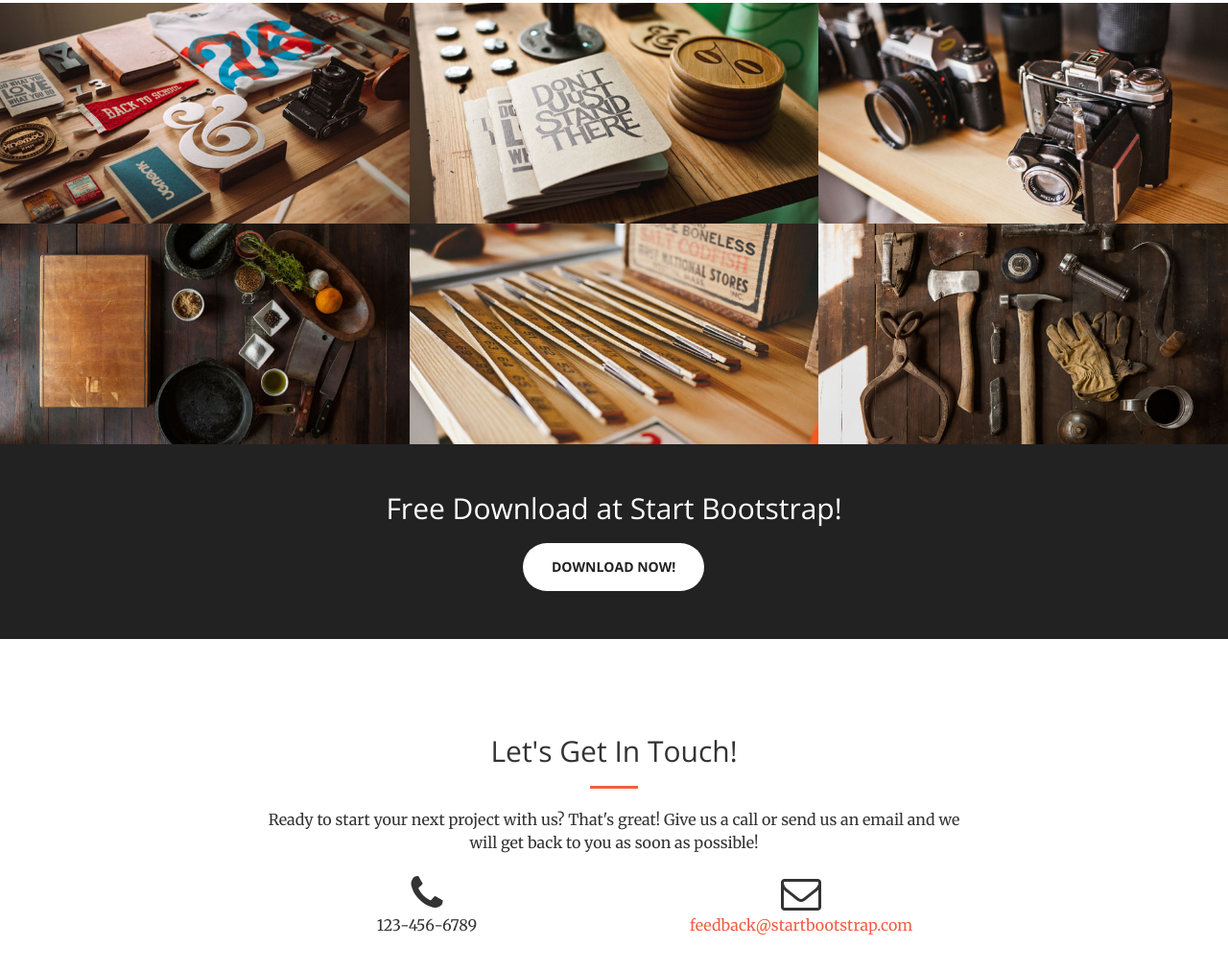
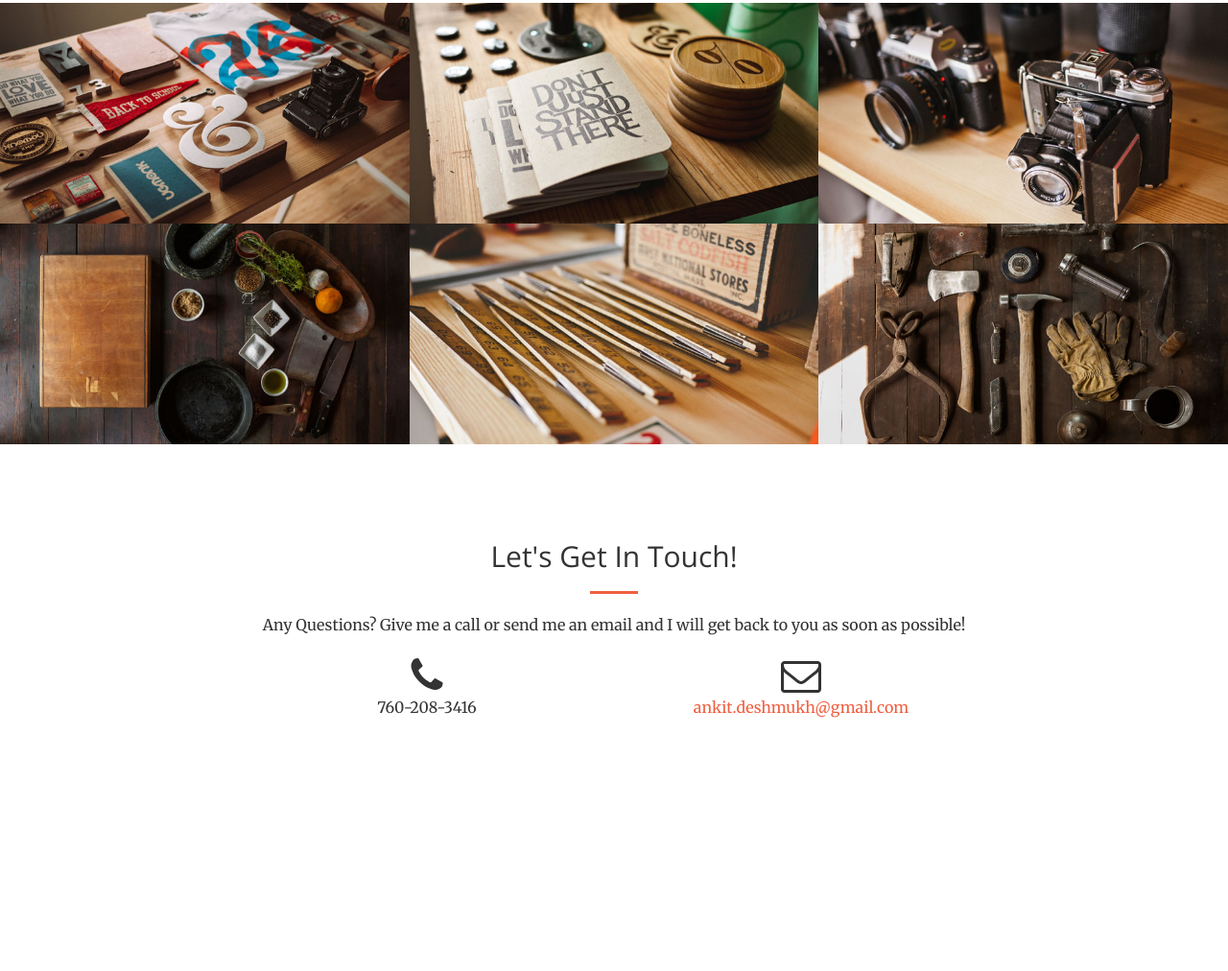
Before and after one commit to ankitd33/ankitd33.github.io, a website: page index.html in a window 1280 px wide. Shown: the part 1671-2683 px from the top of the page at 96% size. After the commit the page ends 2540 px from the top, so only its background shows below. Drawn offline with nearby package versions, Linux system fonts and the light colour scheme.

Commit message:
Adding personal data to site

```diff
--- a/index.html
+++ b/index.html
@@ -240,14 +240,14 @@
         </div>
     </section>
 
-    <aside class="bg-dark">
+    <!--<aside class="bg-dark">
         <div class="container text-center">
             <div class="call-to-action">
                 <h2>Free Download at Start Bootstrap!</h2>
                 <a href="http://startbootstrap.com/template-overviews/creative/" class="btn btn-default btn-xl sr-button">Download Now!</a>
             </div>
         </div>
-    </aside>
+    </aside>-->
 
     <section id="contact">
         <div class="container">
@@ -255,15 +255,15 @@
                 <div class="col-lg-8 col-lg-offset-2 text-center">
                     <h2 class="section-heading">Let's Get In Touch!</h2>
                     <hr class="primary">
-                    <p>Ready to start your next project with us? That's great! Give us a call or send us an email and we will get back to you as soon as possible!</p>
+                    <p>Any Questions? Give me a call or send me an email and I will get back to you as soon as possible!</p>
                 </div>
                 <div class="col-lg-4 col-lg-offset-2 text-center">
                     <i class="fa fa-phone fa-3x sr-contact"></i>
-                    <p>123-456-6789</p>
+                    <p>760-208-3416</p>
                 </div>
                 <div class="col-lg-4 text-center">
                     <i class="fa fa-envelope-o fa-3x sr-contact"></i>
-                    <p><a href="mailto:your-email@your-domain.com">feedback@startbootstrap.com</a></p>
+                    <p><a href="mailto:ankit.deshmukh@gmail.com">ankit.deshmukh@gmail.com</a></p>
                 </div>
             </div>
         </div>
```
